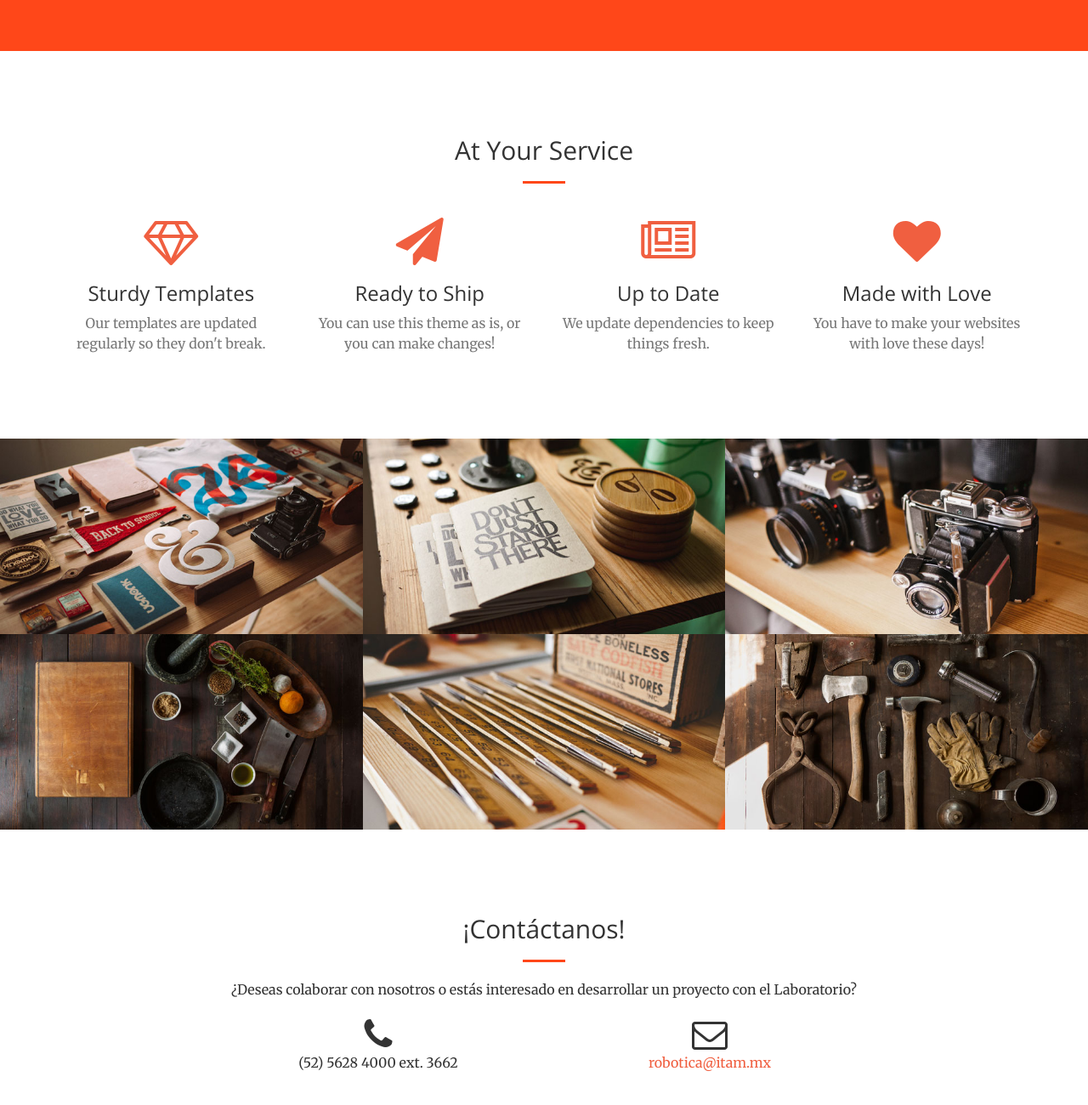
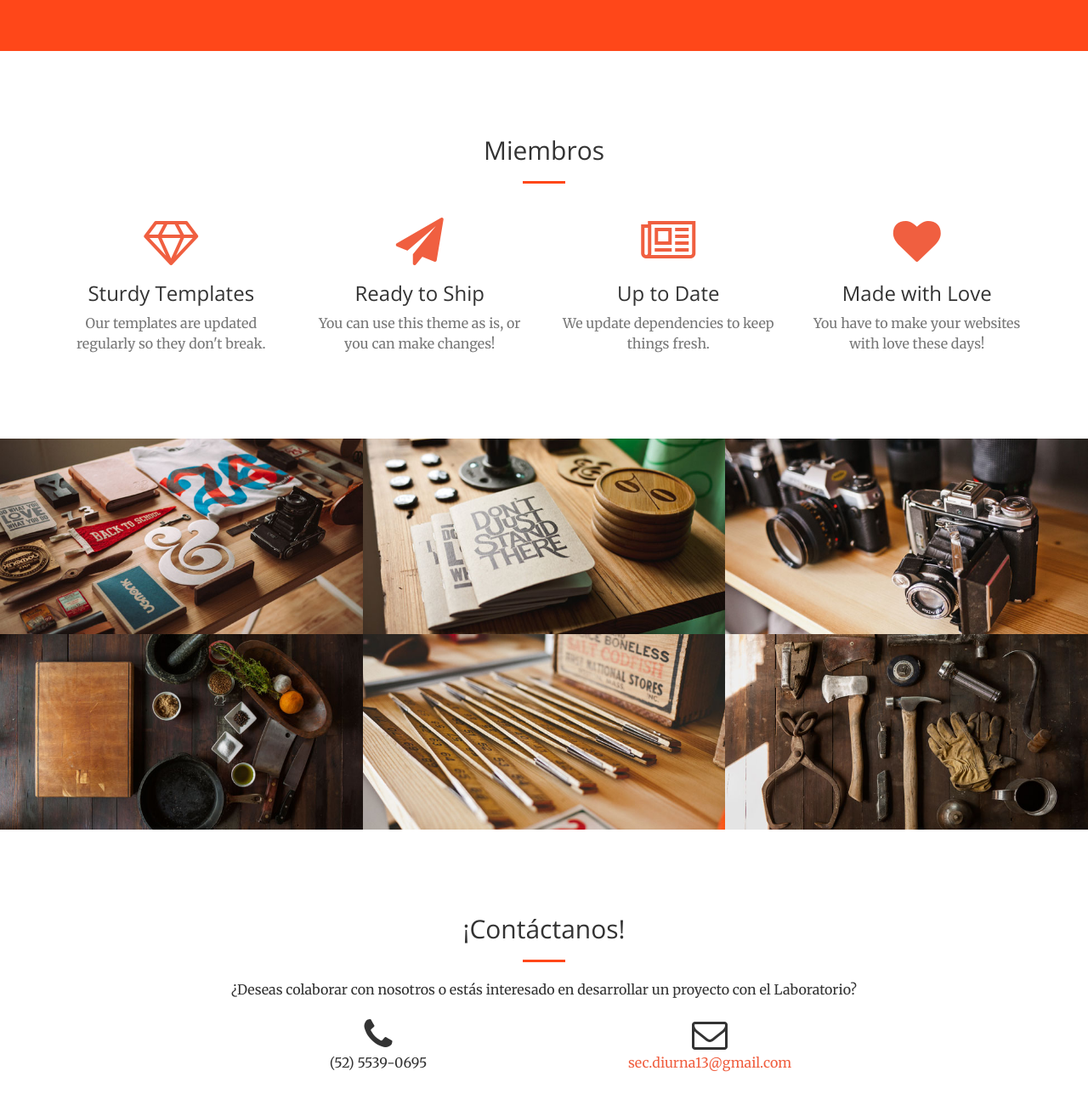
Before and after one commit to marinisaac1/ESD13, a plain HTML site: page index.html in a window 1280 px wide. Shown: the part 1452-2752 px from the top of the page at 85% size. Drawn offline with nearby package versions, Linux system fonts and the light colour scheme.

Commit message:
contacto

```diff
--- a/index.html
+++ b/index.html
@@ -62,7 +62,7 @@
                         <a class="page-scroll" href="#services">Miembros</a>
                     </li>
                     <li>
-                        <a class="page-scroll" href="#portfolio">Proyectos</a>
+                        <a class="page-scroll" href="#portfolio">Asignaturas</a>
                     </li>
                     <li>
                         <a class="page-scroll" href="#contact">Contacto</a>
@@ -121,7 +121,7 @@
         <div class="container">
             <div class="row">
                 <div class="col-lg-12 text-center">
-                    <h2 class="section-heading">At Your Service</h2>
+                    <h2 class="section-heading">Miembros</h2>
                     <hr class="primary">
                 </div>
             </div>
@@ -276,11 +276,11 @@
                 </div>
                 <div class="col-lg-4 col-lg-offset-2 text-center">
                     <i class="fa fa-phone fa-3x wow bounceIn"></i>
-                    <p>(52) 5628 4000 ext. 3662</p>
+                    <p>(52) 5539-0695</p>
                 </div>
                 <div class="col-lg-4 text-center">
                     <i class="fa fa-envelope-o fa-3x wow bounceIn" data-wow-delay=".1s"></i>
-                    <p><a href="mailto:robotica@itam.mx">robotica@itam.mx</a></p>
+                    <p><a href="mailto:robotica@itam.mx">sec.diurna13@gmail.com</a></p>
                 </div>
             </div>
         </div>
```
